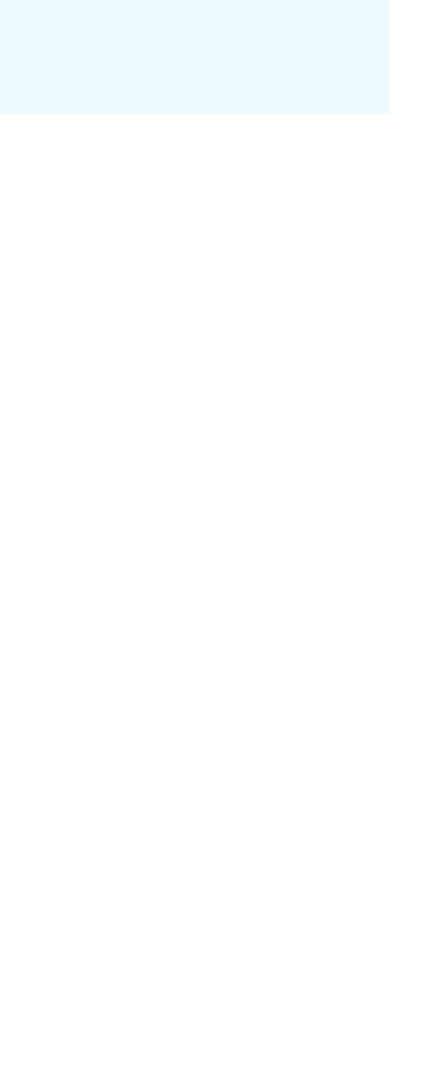
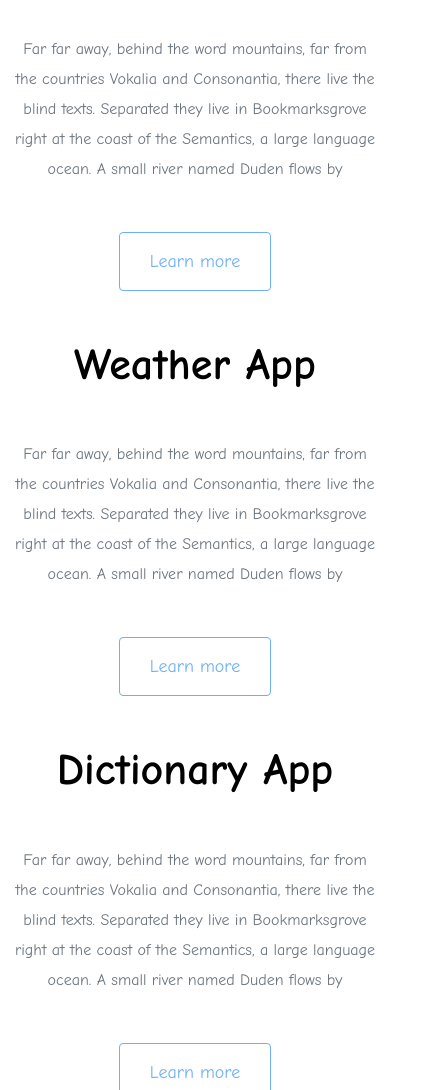
Before and after one commit to margaritaiatsenko/final-project-portfolio, a plain HTML site: page index.html in a window 390 px wide. Shown: the part 701-1791 px from the top of the page, 444 px wide, since content can reach past the window. Before the commit the page ends 844 px from the top, so only its background shows below. Drawn offline with nearby package versions, Linux system fonts and the light colour scheme.

Commit message:
added homepage design

```diff
--- a/index.html
+++ b/index.html
@@ -30,12 +30,71 @@
   </head>
   <body>
     <div class="hero">
-      <p>👋 Hello, I'm</p>
+      <p>👋 Hello, I am</p>
       <h1>Margaryta Iatsenko</h1>
       <h2 class="mb-5">Front-end developer based in Ukraine</h2>
       <div>
         <a href="#" class="btn btn-branding">Contact me</a>
       </div>
     </div>
+
+    <h3 class="text-center m-5">
+      My projects I'd like to show
+    </h3>
+    <div class="container">
+      <div class="row mb-5">
+        <div class="col d-none d-lg-block">
+          <img src="img/dog.png" class="img-fluid" alt="" />
+        </div>
+        <div class="col">
+          <div class="project-desciption">
+            <h2 class="mb-5">My First Project</h2>
+            <p class="mb-5 text-muted">
+              Far far away, behind the word mountains, far from the countries
+              Vokalia and Consonantia, there live the blind texts. Separated
+              they live in Bookmarksgrove right at the coast of the Semantics, a
+              large language ocean. A small river named Duden flows by
+            </p>
+            <a href="" class="btn btn-branding-outline"> Learn more </a>
+          </div>
+        </div>
+      </div>
+      <div class="row mb-5">
+        <div class="col">
+          <div class="project-desciption">
+            <h2 class="mb-5">Weather App</h2>
+            <p class="mb-5 text-muted">
+              Far far away, behind the word mountains, far from the countries
+              Vokalia and Consonantia, there live the blind texts. Separated
+              they live in Bookmarksgrove right at the coast of the Semantics, a
+              large language ocean. A small river named Duden flows by
+            </p>
+            <a href="" class="btn btn-branding-outline"> Learn more </a>
+          </div>
+        </div>
+        <div class="col d-none d-lg-block">
+          <img src="img/weather.png" class="img-fluid" alt="" />
+        </div>
+      </div>
+      <div class="row">
+        <div class="col d-none d-lg-block">
+          <img src="img/dictionary.png" class="img-fluid" alt="" />
+        </div>
+        <div class="col">
+          <div class="project-desciption">
+            <h2 class="mb-5">Dictionary App</h2>
+            <p class="mb-5 text-muted">
+              Far far away, behind the word mountains, far from the countries
+              Vokalia and Consonantia, there live the blind texts. Separated
+              they live in Bookmarksgrove right at the coast of the Semantics, a
+              large language ocean. A small river named Duden flows by
+            </p>
+            <a href="" class="btn btn-branding-outline"> Learn more </a>
+          </div>
+        </div>
+      </div>
+    </div>
   </body>
 </html>
+
+</html>
--- a/src/styles.css
+++ b/src/styles.css
@@ -11,7 +11,6 @@ body {
 
 h1,
 h2,
-h3,
 h4,
 h5,
 h6 {
@@ -21,13 +20,23 @@ h6 {
 }
 
 h1 {
-  font-size: 96px;
+  font-size: 71px;
+  line-height: 1.5;
+}
+
+h2 {
+  font-size: 48px;
 }
 
 p {
   font-weight: normal;
+  font-size: 16px;
+  line-height: 30px;
 }
 
+h3 {
+  font-size: 30px;
+}
 .hero {
   background: var(--secondary-color);
   text-align: center;
@@ -44,7 +53,7 @@ p {
 .hero h2 {
   font-family: var(--heading-font-family);
   font-weight: normal;
-  line-height: 2;
+  line-height: 1.5;
   font-size: 24px;
 }
 
@@ -56,3 +65,39 @@ p {
   line-height: 27px;
   padding: 15px 30px;
 }
+
+.btn-branding-outline {
+  color: var(--branding-color);
+  border: 1px solid var(--branding-color);
+  border-radius: 4px;
+  font-size: 18px;
+  line-height: 27px;
+  padding: 15px 30px;
+}
+
+.project-desciption {
+  padding: 120px 60px;
+}
+
+@media (max-width: 900px) {
+  h1 {
+    font-size: 44px;
+    line-height: 1.5;
+  }
+
+  h2 {
+    font-size: 44px;
+  }
+  h3 {
+    font-size: 24px;
+  }
+
+  .hero {
+    padding: 80px 20px;
+  }
+
+  .project-desciption {
+    padding: 0;
+    text-align: center;
+  }
+}
```
Also changed, not shown: img/dictionary.png (added), img/dog.png (added), img/weather.png (added), 2 other files.
